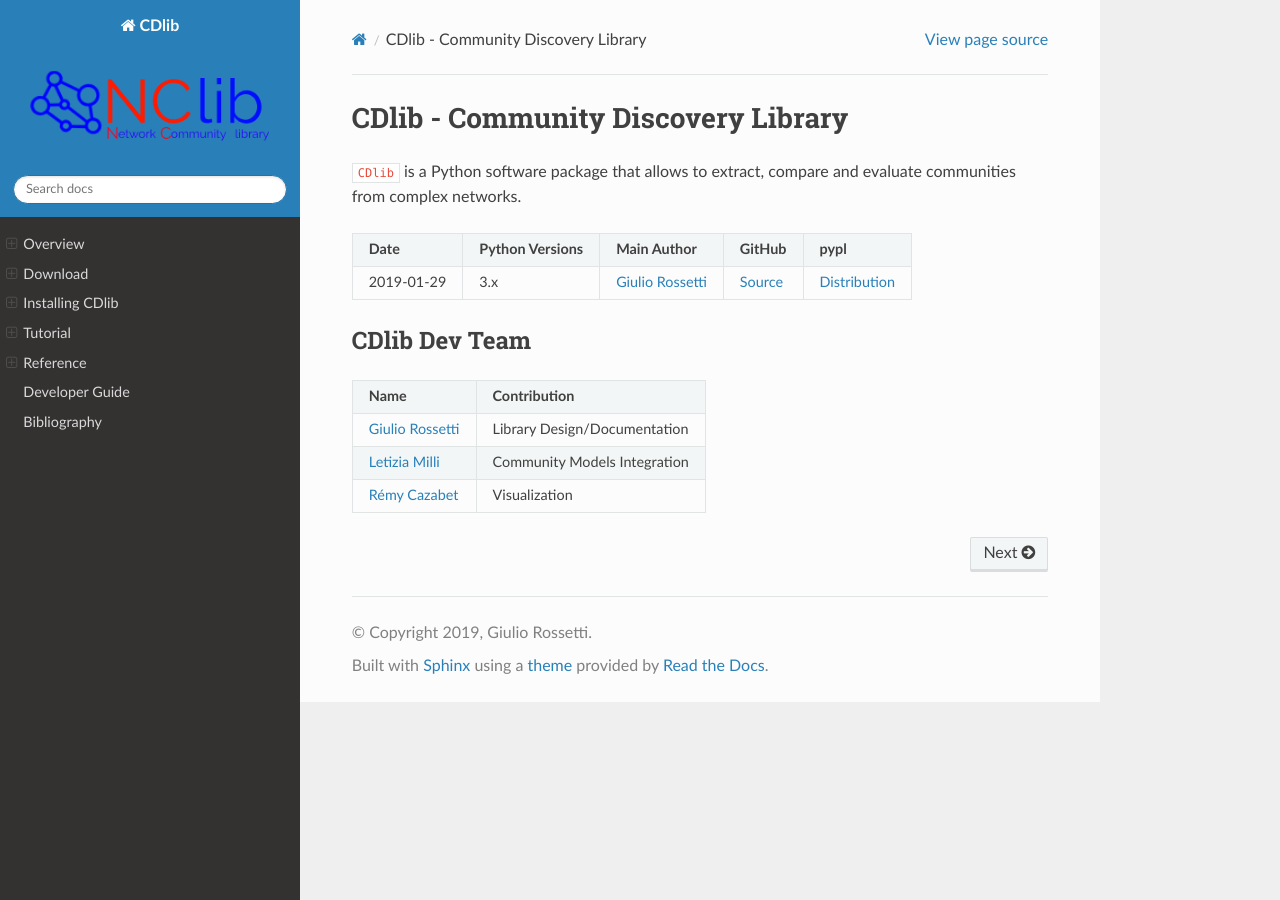
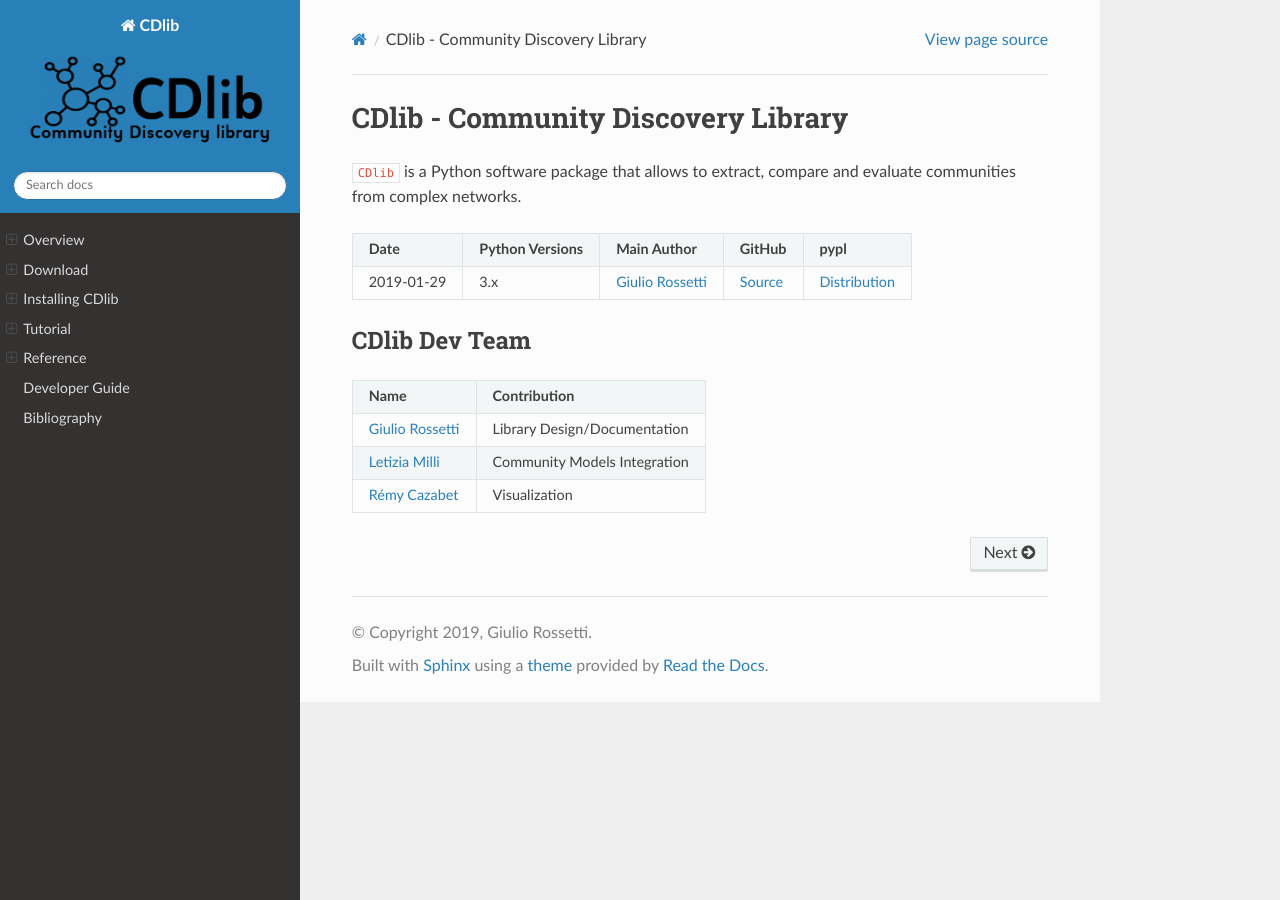
Before and after one commit to GiulioRossetti/cdlib, a Sphinx documentation site: the page built from docs/index.rst, in a window 1280 px wide. Built offline with Sphinx 7.4.7 and the Read the Docs theme 2.0.0, drawn with Linux system fonts in a browser that asks for light colours.

Commit message:
:arrow_up: cdlib logo

```diff
--- a/docs/conf.py
+++ b/docs/conf.py
@@ -153,7 +153,7 @@
 
 # The name of an image file (relative to this directory) to place at the top
 # of the sidebar.
-html_logo = 'nclogo.png'
+html_logo = 'cdlogo.png'
 
 # The name of an image file (relative to this directory) to use as a favicon of
 # the docs.  This file should be a Windows icon file (.ico) being 16x16 or 32x32
```
Also changed, not shown: README.md (+1 -1 lines), docs/cdlogo.png (added).
